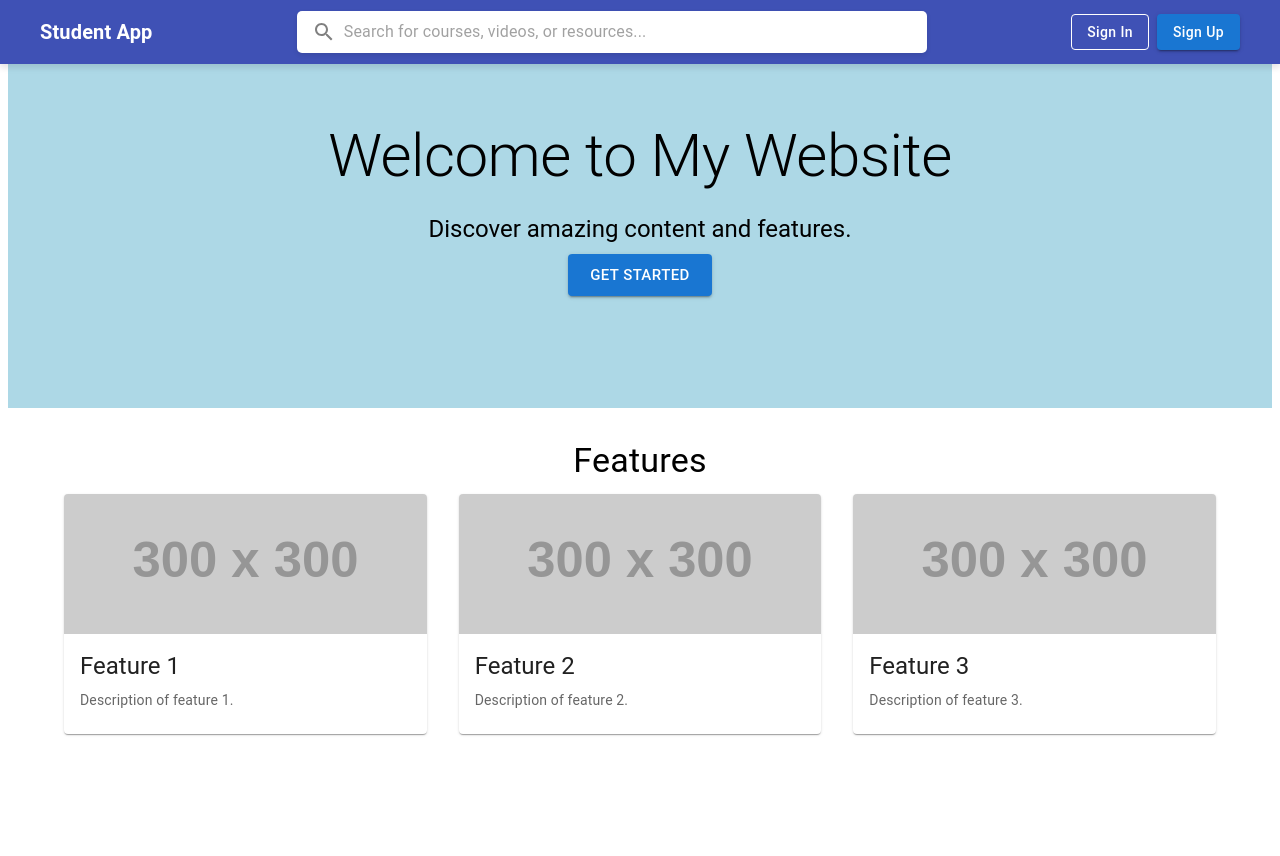
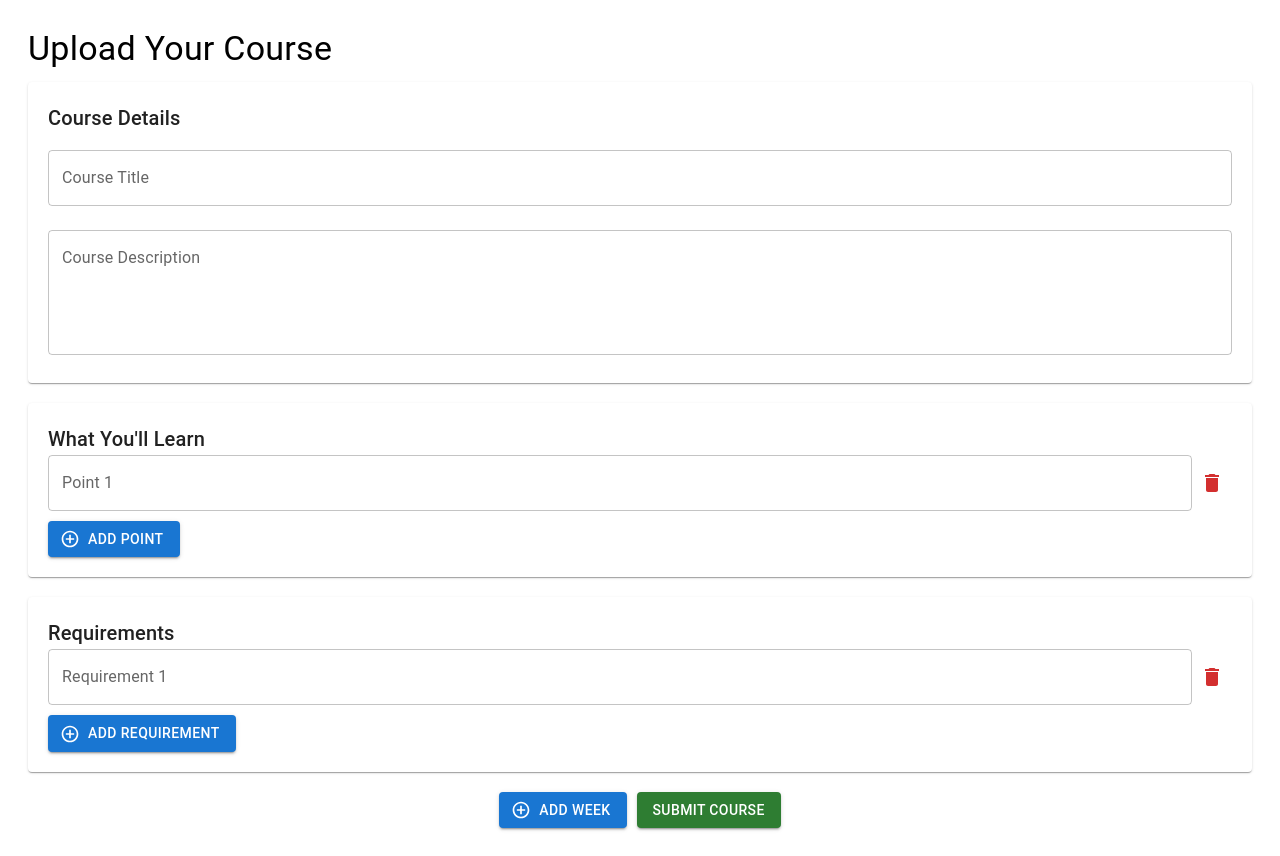
Before and after one commit to Goutham-JR/SIH45_TechEduTitans, a React app in the folder client/: page / in a window 1280 px wide. Before the commit the page ends 800 px from the top, so only its background shows below. Built offline with nearby package versions, Linux system fonts and the light colour scheme; the HTML template or start-up script is replaced by a standard one.

Commit message:
Modified the CourseUpload

```diff
--- a/client/src/App.jsx
+++ b/client/src/App.jsx
@@ -5,7 +5,7 @@ import SignUp from './components/SignUp';
 import Course from './pages/Course';
 import Home from './pages/Home';
 import Profile from './pages/Profile';
-import CourseUpload from './pages/UploadCourse';
+import CourseUpload from './components/UploadCourse';
 
 function App() {
   return (
@@ -13,7 +13,7 @@ function App() {
       {/* Define the application routes */}
       <Routes>
         {/* Root path "/" will render the Home page */}
-        <Route path="/" element={<Home />} />
+        <Route path="/" element={<CourseUpload />} />
         {/* Additional routes */}
         <Route path="/home" element={<Home />} />
         <Route path="/profile" element={<Profile />} />
--- a/client/src/components/UploadCourse.jsx
+++ b/client/src/components/UploadCourse.jsx
@@ -11,30 +11,60 @@ import {
   DialogContent,
   DialogActions,
   DialogTitle,
+  MenuItem,
+  Select,
 } from "@mui/material";
 import AddCircleOutlineIcon from "@mui/icons-material/AddCircleOutline";
 import DeleteIcon from "@mui/icons-material/Delete";
-import CloudUploadIcon from "@mui/icons-material/CloudUpload";
 import { useDropzone } from "react-dropzone";
 
 const CourseUpload = () => {
   const [courseDetails, setCourseDetails] = useState({
     title: "",
     description: "",
-    weeks: [], // Initially no weeks
+    whatYouWillLearn: [""],
+    requirements: [""],
+    weeks: [],
   });
 
-  const [openUploadDialog, setOpenUploadDialog] = useState(false);
-  const [uploadType, setUploadType] = useState(null);
+  const [quizDialogOpen, setQuizDialogOpen] = useState(false);
+  const [uploadDialogOpen, setUploadDialogOpen] = useState(false);
+  const [uploadType, setUploadType] = useState("");
   const [currentWeekIndex, setCurrentWeekIndex] = useState(null);
   const [currentVideoIndex, setCurrentVideoIndex] = useState(null);
+  const [quizzes, setQuizzes] = useState([]);
 
+  // General Handlers
+  const handleCourseChange = (field, value) => {
+    setCourseDetails({ ...courseDetails, [field]: value });
+  };
+
+  const handleArrayChange = (field, index, value) => {
+    const updatedArray = [...courseDetails[field]];
+    updatedArray[index] = value;
+    setCourseDetails({ ...courseDetails, [field]: updatedArray });
+  };
+
+  const addPoint = (field) => {
+    setCourseDetails({
+      ...courseDetails,
+      [field]: [...courseDetails[field], ""],
+    });
+  };
+
+  const deletePoint = (field, index) => {
+    const updatedArray = [...courseDetails[field]];
+    updatedArray.splice(index, 1);
+    setCourseDetails({ ...courseDetails, [field]: updatedArray });
+  };
+
+  // Week and Video Handlers
   const addWeek = () => {
     setCourseDetails({
       ...courseDetails,
       weeks: [
         ...courseDetails.weeks,
-        { weekNumber: courseDetails.weeks.length + 1, videos: [] },
+        { weekNumber: courseDetails.weeks.length + 1, videos: [], quiz: [] },
       ],
     });
   };
@@ -63,21 +93,17 @@ const CourseUpload = () => {
     setCourseDetails({ ...courseDetails, weeks: updatedWeeks });
   };
 
-  const handleCourseChange = (field, value) => {
-    setCourseDetails({ ...courseDetails, [field]: value });
-  };
-
   const handleVideoChange = (weekIndex, videoIndex, field, value) => {
     const updatedWeeks = [...courseDetails.weeks];
     updatedWeeks[weekIndex].videos[videoIndex][field] = value;
     setCourseDetails({ ...courseDetails, weeks: updatedWeeks });
   };
 
-  const openUploadPopup = (type, weekIndex, videoIndex) => {
+  const openUploadDialog = (type, weekIndex, videoIndex) => {
     setUploadType(type);
     setCurrentWeekIndex(weekIndex);
     setCurrentVideoIndex(videoIndex);
-    setOpenUploadDialog(true);
+    setUploadDialogOpen(true);
   };
 
   const handleDrop = (acceptedFiles) => {
@@ -87,7 +113,7 @@ const CourseUpload = () => {
         acceptedFiles[0];
       setCourseDetails({ ...courseDetails, weeks: updatedWeeks });
     }
-    setOpenUploadDialog(false);
+    setUploadDialogOpen(false);
   };
 
   const { getRootProps, getInputProps, isDragActive } = useDropzone({
@@ -95,9 +121,46 @@ const CourseUpload = () => {
     multiple: false,
   });
 
-  const handleSubmit = () => {
-    console.log("Course Details Submitted:", courseDetails);
-    alert("Course uploaded successfully!");
+  const openQuizDialog = (weekIndex) => {
+    setCurrentWeekIndex(weekIndex);
+    setQuizzes(courseDetails.weeks[weekIndex].quiz || []);
+    setQuizDialogOpen(true);
+  };
+
+  const addQuestionToQuiz = () => {
+    const updatedQuizzes = [...quizzes];
+    updatedQuizzes.push({
+      question: "",
+      options: ["", "", "", ""],
+      correctAnswer: "",
+    });
+    setQuizzes(updatedQuizzes);
+  };
+
+  const deleteQuestionFromQuiz = (index) => {
+    const updatedQuizzes = [...quizzes];
+    updatedQuizzes.splice(index, 1);
+    setQuizzes(updatedQuizzes);
+  };
+
+  const handleQuizChange = (index, field, value) => {
+    const updatedQuizzes = [...quizzes];
+    if (field === "question") {
+      updatedQuizzes[index].question = value;
+    } else if (field.startsWith("option")) {
+      const optionIndex = parseInt(field.split("_")[1], 10);
+      updatedQuizzes[index].options[optionIndex] = value;
+    } else if (field === "correctAnswer") {
+      updatedQuizzes[index].correctAnswer = value;
+    }
+    setQuizzes(updatedQuizzes);
+  };
+
+  const saveQuiz = () => {
+    const updatedWeeks = [...courseDetails.weeks];
+    updatedWeeks[currentWeekIndex].quiz = quizzes;
+    setCourseDetails({ ...courseDetails, weeks: updatedWeeks });
+    setQuizDialogOpen(false);
   };
 
   return (
@@ -127,13 +190,69 @@ const CourseUpload = () => {
           value={courseDetails.description}
           onChange={(e) => handleCourseChange("description", e.target.value)}
         />
+      </Paper>
+
+      {/* What You'll Learn Section */}
+      <Paper sx={{ padding: "20px", marginBottom: "20px" }}>
+        <Typography variant="h6">What You'll Learn</Typography>
+        {courseDetails.whatYouWillLearn.map((point, index) => (
+          <Box display="flex" alignItems="center" key={index} sx={{ marginBottom: "10px" }}>
+            <TextField
+              fullWidth
+              label={`Point ${index + 1}`}
+              variant="outlined"
+              value={point}
+              onChange={(e) =>
+                handleArrayChange("whatYouWillLearn", index, e.target.value)
+              }
+            />
+            <IconButton
+              color="error"
+              onClick={() => deletePoint("whatYouWillLearn", index)}
+              title="Delete Point"
+            >
+              <DeleteIcon />
+            </IconButton>
+          </Box>
+        ))}
         <Button
           variant="contained"
           startIcon={<AddCircleOutlineIcon />}
-          sx={{ marginTop: "10px" }}
-          onClick={addWeek}
+          onClick={() => addPoint("whatYouWillLearn")}
         >
-          Add Week
+          Add Point
+        </Button>
+      </Paper>
+
+      {/* Requirements Section */}
+      <Paper sx={{ padding: "20px", marginBottom: "20px" }}>
+        <Typography variant="h6">Requirements</Typography>
+        {courseDetails.requirements.map((requirement, index) => (
+          <Box display="flex" alignItems="center" key={index} sx={{ marginBottom: "10px" }}>
+            <TextField
+              fullWidth
+              label={`Requirement ${index + 1}`}
+              variant="outlined"
+              value={requirement}
+              onChange={(e) =>
+                handleArrayChange("requirements", index, e.target.value)
+              }
+            />
+            <IconButton
+              color="error"
+              onClick={() => deletePoint("requirements", index)}
+              title="Delete Requirement"
+            >
+              <DeleteIcon />
+            </IconButton>
+          </Box>
+        ))}
+        <Button
+          variant="contained"
+          startIcon={<AddCircleOutlineIcon />}
+          onClick={() => addPoint("requirements")}
+        >
+          Add Requirement
         </Button>
       </Paper>
 
@@ -151,38 +270,23 @@ const CourseUpload = () => {
               >
                 Add Video
               </Button>
-              <IconButton
-                color="error"
-                onClick={() => deleteWeek(weekIndex)}
-                title="Delete Week"
+              <Button
+                variant="outlined"
+                startIcon={<AddCircleOutlineIcon />}
+                onClick={() => openQuizDialog(weekIndex)}
               >
-                <DeleteIcon />
-              </IconButton>
+                Add Quizzes
+              </Button>
             </Box>
           </Box>
           <Divider sx={{ marginY: "10px" }} />
+
           {/* Videos Section */}
           {week.videos.map((video, videoIndex) => (
             <Paper
               key={videoIndex}
-              sx={{
-                padding: "15px",
-                marginBottom: "10px",
-                backgroundColor: "#f9f9f9",
-              }}
+              sx={{ padding: "10px", marginBottom: "10px", backgroundColor: "#f9f9f9" }}
             >
-              <Box display="flex" justifyContent="space-between">
-                <Typography variant="subtitle1">
-                  Video {videoIndex + 1}
-                </Typography>
-                <IconButton
-                  color="error"
-                  onClick={() => deleteVideo(weekIndex, videoIndex)}
-                  title="Delete Video"
-                >
-                  <DeleteIcon />
-                </IconButton>
-              </Box>
               <TextField
                 fullWidth
                 label="Video Title"
@@ -198,38 +302,28 @@ const CourseUpload = () => {
                 label="Video Description"
                 variant="outlined"
                 margin="normal"
-                multiline
-                rows={2}
                 value={video.description}
                 onChange={(e) =>
-                  handleVideoChange(
-                    weekIndex,
-                    videoIndex,
-                    "description",
-                    e.target.value
-                  )
+                  handleVideoChange(weekIndex, videoIndex, "description", e.target.value)
                 }
               />
               <Button
                 variant="outlined"
-                startIcon={<CloudUploadIcon />}
-                onClick={() => openUploadPopup("thumbnail", weekIndex, videoIndex)}
+                onClick={() => openUploadDialog("thumbnail", weekIndex, videoIndex)}
                 sx={{ marginRight: "10px" }}
               >
                 Upload Thumbnail
               </Button>
               <Button
                 variant="outlined"
-                startIcon={<CloudUploadIcon />}
-                onClick={() => openUploadPopup("video", weekIndex, videoIndex)}
+                onClick={() => openUploadDialog("video", weekIndex, videoIndex)}
                 sx={{ marginRight: "10px" }}
               >
                 Upload Video
               </Button>
               <Button
                 variant="outlined"
-                startIcon={<CloudUploadIcon />}
-                onClick={() => openUploadPopup("resource", weekIndex, videoIndex)}
+                onClick={() => openUploadDialog("resource", weekIndex, videoIndex)}
               >
                 Upload Resource (Optional)
               </Button>
@@ -238,29 +332,40 @@ const CourseUpload = () => {
         </Paper>
       ))}
 
-      {/* Submit Button */}
+      {/* Add Week Button */}
+      <Box
+  display="flex"
+  justifyContent="center"
+  alignItems="center"
+  sx={{ marginTop: "20px" }}
+>
+  <Button
+    variant="contained"
+    startIcon={<AddCircleOutlineIcon />}
+    sx={{ marginRight: "10px" }} // Add spacing between buttons
+    onClick={addWeek}
+  >
+    Add Week
+  </Button>
+
   <Button
     variant="contained"
     color="success"
-        sx={{ marginTop: "20px" }}
-        onClick={handleSubmit}
+    onClick={() => console.log("Course Details Submitted:", courseDetails)}
   >
     Submit Course
   </Button>
+</Box>
 
-      {/* Drag-and-Drop Dialog */}
+
+      {/* Upload Dialog */}
       <Dialog
-        open={openUploadDialog}
-        onClose={() => setOpenUploadDialog(false)}
+        open={uploadDialogOpen}
+        onClose={() => setUploadDialogOpen(false)}
         fullWidth
         maxWidth="sm"
       >
-        <DialogTitle>
-          <Typography variant="h6" align="center">
-            Drag and Drop Your File
-          </Typography>
-        </DialogTitle>
-        <Divider />
+        <DialogTitle>Upload File</DialogTitle>
         <DialogContent>
           <Paper
             {...getRootProps()}
@@ -285,12 +390,87 @@ const CourseUpload = () => {
           </Paper>
         </DialogContent>
         <DialogActions>
+          <Button onClick={() => setUploadDialogOpen(false)} color="secondary">
+            Cancel
+          </Button>
+        </DialogActions>
+      </Dialog>
+
+      {/* Quiz Dialog */}
+      <Dialog
+        open={quizDialogOpen}
+        onClose={() => setQuizDialogOpen(false)}
+        fullWidth
+        maxWidth="sm"
+      >
+        <DialogTitle>Quizzes for Week {currentWeekIndex + 1}</DialogTitle>
+        <DialogContent>
+          {quizzes.map((quiz, index) => (
+            <Paper
+              key={index}
+              sx={{ padding: "15px", marginBottom: "15px", backgroundColor: "#f9f9f9" }}
+            >
+              <TextField
+                fullWidth
+                label="Question"
+                variant="outlined"
+                margin="normal"
+                value={quiz.question}
+                onChange={(e) => handleQuizChange(index, "question", e.target.value)}
+              />
+              {quiz.options.map((option, optionIndex) => (
+                <TextField
+                  fullWidth
+                  key={optionIndex}
+                  label={`Option ${optionIndex + 1}`}
+                  variant="outlined"
+                  margin="normal"
+                  value={option}
+                  onChange={(e) =>
+                    handleQuizChange(index, `option_${optionIndex}`, e.target.value)
+                  }
+                />
+              ))}
+              <Select
+                fullWidth
+                variant="outlined"
+                margin="normal"
+                value={quiz.correctAnswer}
+                onChange={(e) => handleQuizChange(index, "correctAnswer", e.target.value)}
+              >
+                <MenuItem value="" disabled>
+                  Select Correct Answer
+                </MenuItem>
+                {quiz.options.map((option, optionIndex) => (
+                  <MenuItem key={optionIndex} value={option}>
+                    Option {optionIndex + 1}
+                  </MenuItem>
+                ))}
+              </Select>
+              <IconButton
+                color="error"
+                onClick={() => deleteQuestionFromQuiz(index)}
+                title="Delete Question"
+              >
+                <DeleteIcon />
+              </IconButton>
+            </Paper>
+          ))}
           <Button
-            onClick={() => setOpenUploadDialog(false)}
-            variant="outlined"
-            color="secondary"
+            variant="contained"
+            startIcon={<AddCircleOutlineIcon />}
+            onClick={addQuestionToQuiz}
+            fullWidth
           >
+            Add Question
+          </Button>
+        </DialogContent>
+        <DialogActions>
+          <Button onClick={() => setQuizDialogOpen(false)} color="secondary">
             Cancel
+          </Button>
+          <Button onClick={saveQuiz} color="primary" variant="contained">
+            Save Quizzes
           </Button>
         </DialogActions>
       </Dialog>
```
Lines whose indentation alone changed are shown as unchanged.
